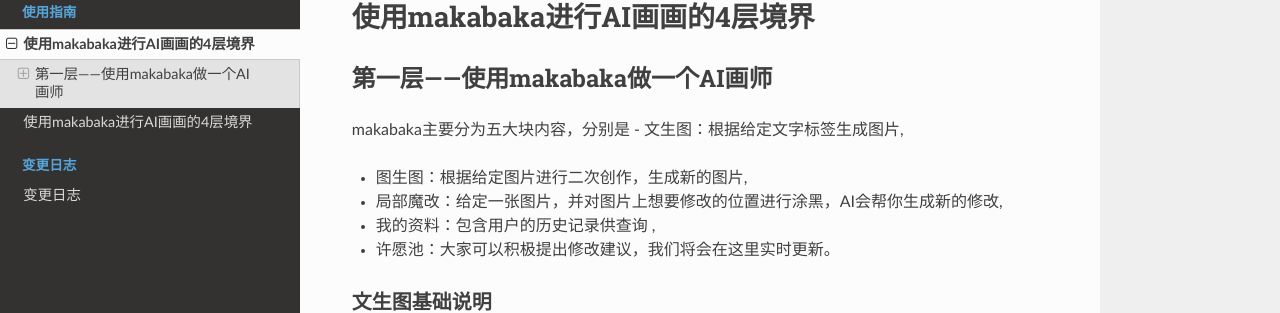
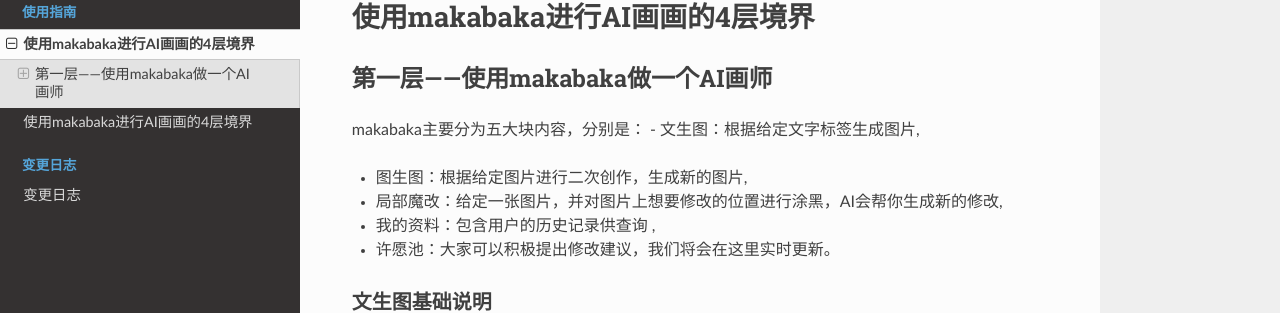
Before and after one commit to makamaka0520/maka-doc, a Sphinx documentation site: the page built from source/tutorial/AI_painting_with_makabaka.rst, in a window 1280 px wide. Shown: the part 109-422 px from the top of the page. Built offline with Sphinx 7.4.7 and the Read the Docs theme 2.0.0, drawn with Linux system fonts in a browser that asks for light colours.

Commit message:
fix list

```diff
--- a/source/tutorial/AI_painting_with_makabaka.rst
+++ b/source/tutorial/AI_painting_with_makabaka.rst
@@ -5,7 +5,7 @@
 第一层——使用makabaka做一个AI画师
 ================================
 
-makabaka主要分为五大块内容，分别是
+makabaka主要分为五大块内容，分别是：
 - 文生图：根据给定文字标签生成图片,
 
 - 图生图：根据给定图片进行二次创作，生成新的图片,
```
